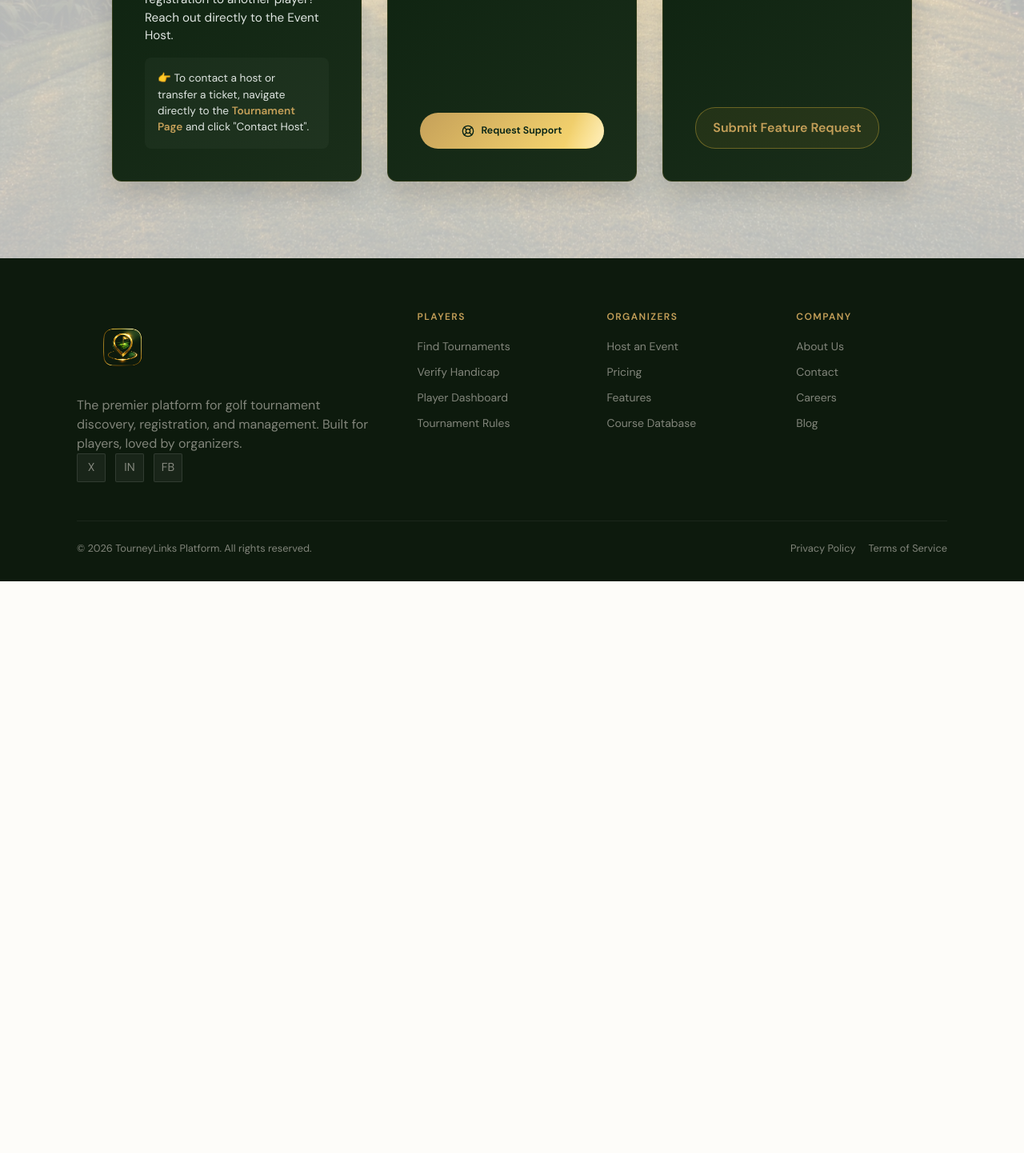
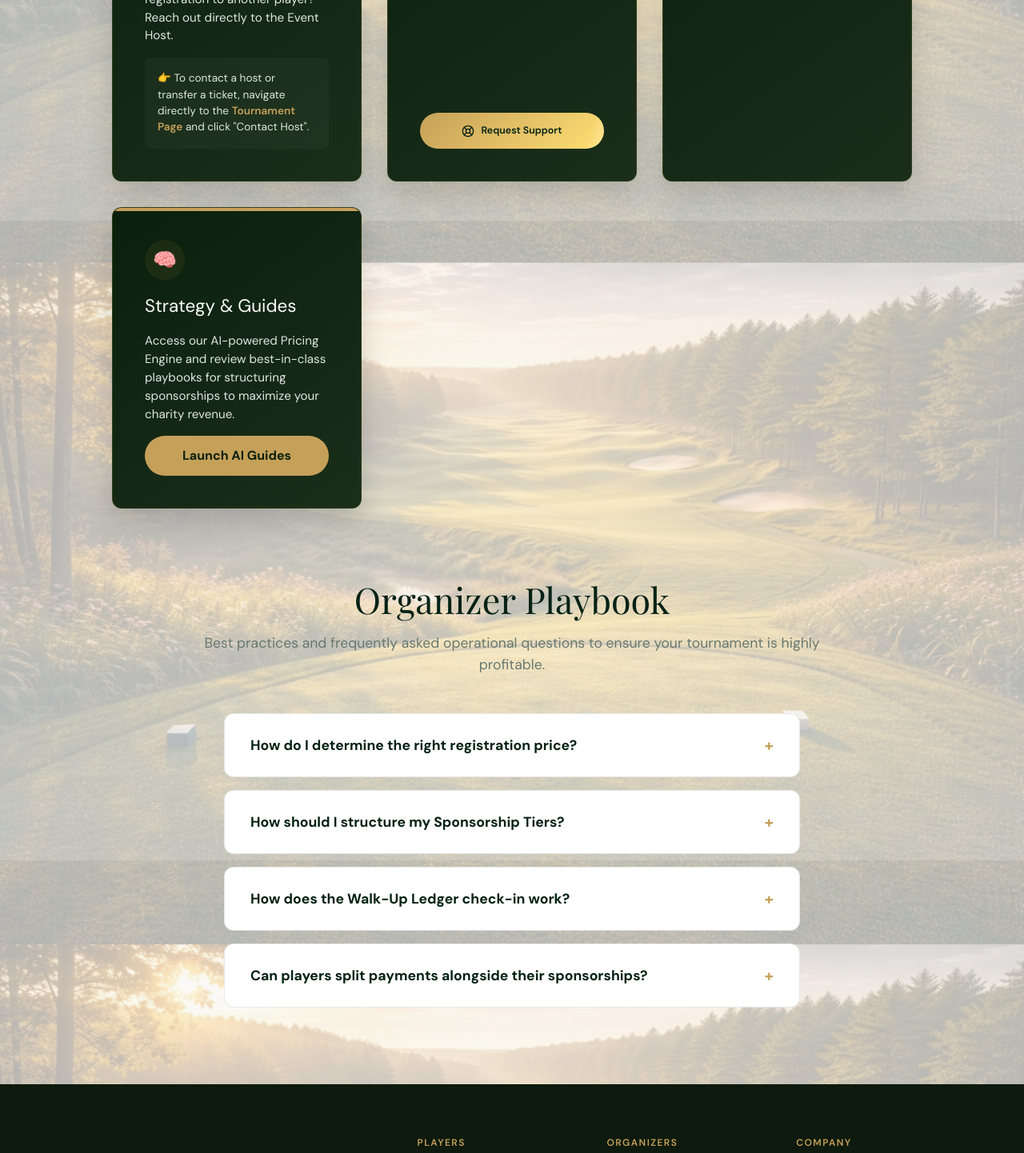
Before and after one commit to mattisaman/tourneylinks, a Next.js app in the folder tourneylinks-web/: page /support in a window 1280 px wide. Shown: the part 680-2122 px from the top of the page at 80% size. Before the commit the page ends 1407 px from the top, so only its background shows below. Built offline with nearby package versions, Linux system fonts and the light colour scheme; no server answers.

Commit message:
feat: expand support hub into a Master Organizer Guides and Strategy Center

```diff
--- a/tourneylinks-web/src/app/support/page.tsx
+++ b/tourneylinks-web/src/app/support/page.tsx
@@ -11,6 +11,12 @@ export default function SupportPage() {
   const [email, setEmail] = useState('');
   const [isSubmitting, setIsSubmitting] = useState(false);
   const [isSuccess, setIsSuccess] = useState(false);
+  const [openFaq, setOpenFaq] = useState<number | null>(null);
+
+  const toggleFaq = (idx: number) => {
+    if (openFaq === idx) setOpenFaq(null);
+    else setOpenFaq(idx);
+  };
 
   // Auto-fill email if logged in
   React.useEffect(() => {
@@ -195,12 +201,88 @@ export default function SupportPage() {
             <p style={{ color: '#e0e6e2', fontSize: '0.95rem', lineHeight: 1.5, flex: 1 }}>
                Have an idea for a new feature? Want to leave a review? We read every single submission and factor your feedback deeply into our engineering roadmap.
             </p>
-            <button onClick={() => setActiveForm('FEATURE_REQUEST')} style={{ display: 'flex', alignItems: 'center', justifyContent: 'center', gap: '0.5rem', padding: '0.8rem', textDecoration: 'none', textAlign: 'center', width: '100%', cursor: 'pointer', background: 'rgba(212,175,55,0.08)', border: '1px solid rgba(212,175,55,0.4)', color: 'var(--gold)', borderRadius: '25px', fontWeight: 600, transition: 'background 0.2s', boxShadow: 'none' }}>
-               Submit Feature Request
-            </button>
+         </div>
+
+         {/* TIER 4: AI Guides */}
+         <div className="support-card" style={{ background: 'linear-gradient(145deg, #0a1f0d, #1a2e1a)', padding: '2.5rem', borderRadius: '12px', border: '1px solid rgba(212,175,55,0.15)', boxShadow: '0 15px 35px rgba(0,0,0,0.15)', display: 'flex', flexDirection: 'column', gap: '1rem', position: 'relative', overflow: 'hidden' }}>
+            <div style={{ position: 'absolute', top: 0, left: 0, right: 0, height: '4px', background: 'var(--gold)' }}></div>
+            <div style={{ width: '50px', height: '50px', borderRadius: '25px', background: 'rgba(212,175,55,0.08)', display: 'flex', alignItems: 'center', justifyContent: 'center', color: 'var(--gold)' }}>
+               <span style={{ fontSize: '1.5rem' }}>🧠</span>
+            </div>
+            <h3 style={{ fontSize: '1.4rem', color: 'var(--white)' }}>Strategy & Guides</h3>
+            <p style={{ color: '#e0e6e2', fontSize: '0.95rem', lineHeight: 1.5, flex: 1 }}>
+               Access our AI-powered Pricing Engine and review best-in-class playbooks for structuring sponsorships to maximize your charity revenue.
+            </p>
+            <Link href="/admin/guides" style={{ display: 'flex', alignItems: 'center', justifyContent: 'center', gap: '0.5rem', padding: '0.8rem', textDecoration: 'none', textAlign: 'center', width: '100%', cursor: 'pointer', background: 'var(--gold)', color: '#0a1f0d', borderRadius: '25px', fontWeight: 700, transition: '0.2s', boxShadow: 'none' }}>
+               Launch AI Guides
+            </Link>
          </div>
 
       </div>
+
+      {/* FAQ & Strategy Playbook Accordion */}
+      <div style={{ marginTop: '5rem', width: '100%', maxWidth: '800px' }}>
+         <div style={{ textAlign: 'center', marginBottom: '3rem' }}>
+            <h2 style={{ fontFamily: 'Playfair Display, serif', fontSize: '2.8rem', color: 'var(--forest)', marginBottom: '0.5rem' }}>Organizer Playbook</h2>
+            <p style={{ fontSize: '1.1rem', color: 'var(--mist)' }}>Best practices and frequently asked operational questions to ensure your tournament is highly profitable.</p>
+         </div>
+
+         <div className="faq-wrap" style={{ width: '100%', margin: '0 auto', display: 'flex', flexDirection: 'column', gap: '1rem' }}>
+
+            {/* FAQ Item 1 */}
+            <div className={`faq-item ${openFaq === 1 ? 'open' : ''}`} style={{ background: '#fff', borderRadius: '12px', border: '1px solid rgba(26,46,26,0.1)', overflow: 'hidden' }}>
+               <div className="faq-q" onClick={() => toggleFaq(1)} style={{ padding: '1.5rem 2rem', display: 'flex', justifyContent: 'space-between', alignItems: 'center', cursor: 'pointer', fontSize: '1.1rem', fontWeight: 700, color: 'var(--forest)' }}>
+                  How do I determine the right registration price?
+                  <span className="faq-toggle" style={{ transition: '0.3s', transform: openFaq === 1 ? 'rotate(45deg)' : 'none' }}>+</span>
+               </div>
+               <div className="faq-a" style={{ display: openFaq === 1 ? 'block' : 'none', padding: '0 2rem 1.5rem 2rem', color: 'var(--mist)', lineHeight: 1.6, fontSize: '0.95rem' }}>
+                  <span style={{ display: 'block', marginBottom: '1rem' }}>Determining your primary ticket price requires balancing your "hardware costs" (Greens Fees + Cart + Food & Beverage banquet) with a healthy profit margin for your charity or foundation.</span>
+                  <strong>The 30% Rule:</strong> We generally advise constructing your primary Foursome ticket at a price point that yields a net profit margin of roughly 30%. This ensures your baseline financials are bulletproof, allowing your Sponsorship Inventory to act as 100% pure profit! To calculate this exactly for your specific geographic area, click the <strong style={{ color: 'var(--gold)' }}>"Launch AI Guides"</strong> button above to use our Demographic Pricing Engine!
+               </div>
+            </div>
+
+            {/* FAQ Item 2 */}
+            <div className={`faq-item ${openFaq === 2 ? 'open' : ''}`} style={{ background: '#fff', borderRadius: '12px', border: '1px solid rgba(26,46,26,0.1)', overflow: 'hidden' }}>
+               <div className="faq-q" onClick={() => toggleFaq(2)} style={{ padding: '1.5rem 2rem', display: 'flex', justifyContent: 'space-between', alignItems: 'center', cursor: 'pointer', fontSize: '1.1rem', fontWeight: 700, color: 'var(--forest)' }}>
+                  How should I structure my Sponsorship Tiers?
+                  <span className="faq-toggle" style={{ transition: '0.3s', transform: openFaq === 2 ? 'rotate(45deg)' : 'none' }}>+</span>
+               </div>
+               <div className="faq-a" style={{ display: openFaq === 2 ? 'block' : 'none', padding: '0 2rem 1.5rem 2rem', color: 'var(--mist)', lineHeight: 1.6, fontSize: '0.95rem' }}>
+                  <span style={{ display: 'block', marginBottom: '1rem' }}>Your tournament is digitally bound by the number of golfers that can physically fit on the course (e.g. 144 players), but your <strong>Sponsorship Revenue is theoretically infinite.</strong></span>
+                  <ul style={{ paddingLeft: '1.5rem', marginBottom: 0 }}>
+                    <li style={{ marginBottom: '0.5rem' }}><strong>1x Exclusive Title Sponsor:</strong> Your highest tier. Bundle this with a complimentary Golf Foursome and prime real estate on the TV Liveboards.</li>
+                    <li style={{ marginBottom: '0.5rem' }}><strong>2x Beverage Carts:</strong> A massive corporate write-off that businesses love to buy because it ensures everyone sees their logo when ordering drinks.</li>
+                    <li><strong>18x Hole Sponsors:</strong> A pure margin play. At $250 a pop, this is an easy buy-in for local businesses that generates $4,500 in pure high-margin profit with zero impact on headcount.</li>
+                  </ul>
+               </div>
+            </div>
+
+            {/* FAQ Item 3 */}
+            <div className={`faq-item ${openFaq === 3 ? 'open' : ''}`} style={{ background: '#fff', borderRadius: '12px', border: '1px solid rgba(26,46,26,0.1)', overflow: 'hidden' }}>
+               <div className="faq-q" onClick={() => toggleFaq(3)} style={{ padding: '1.5rem 2rem', display: 'flex', justifyContent: 'space-between', alignItems: 'center', cursor: 'pointer', fontSize: '1.1rem', fontWeight: 700, color: 'var(--forest)' }}>
+                  How does the Walk-Up Ledger check-in work?
+                  <span className="faq-toggle" style={{ transition: '0.3s', transform: openFaq === 3 ? 'rotate(45deg)' : 'none' }}>+</span>
+               </div>
+               <div className="faq-a" style={{ display: openFaq === 3 ? 'block' : 'none', padding: '0 2rem 1.5rem 2rem', color: 'var(--mist)', lineHeight: 1.6, fontSize: '0.95rem' }}>
+                  A massive pain point for Game Day Operations is tracking exactly who has arrived at the course vs who is running late. To solve this, log into the Admin Dashboard and navigate to the <strong>Print & Post Hub</strong>. You can instantly export an alphabetized "Walk-Up Ledger" PDF that pre-organizes all of your golfers. Simply print it out, place it on a nice clipboard at the registration desk, and physically check off the <code>" [ ] Here "</code> box with a pen as players walk through the clubhouse doors.
+               </div>
+            </div>
+
+            {/* FAQ Item 4 */}
+            <div className={`faq-item ${openFaq === 4 ? 'open' : ''}`} style={{ background: '#fff', borderRadius: '12px', border: '1px solid rgba(26,46,26,0.1)', overflow: 'hidden' }}>
+               <div className="faq-q" onClick={() => toggleFaq(4)} style={{ padding: '1.5rem 2rem', display: 'flex', justifyContent: 'space-between', alignItems: 'center', cursor: 'pointer', fontSize: '1.1rem', fontWeight: 700, color: 'var(--forest)' }}>
+                  Can players split payments alongside their sponsorships?
+                  <span className="faq-toggle" style={{ transition: '0.3s', transform: openFaq === 4 ? 'rotate(45deg)' : 'none' }}>+</span>
+               </div>
+               <div className="faq-a" style={{ display: openFaq === 4 ? 'block' : 'none', padding: '0 2rem 1.5rem 2rem', color: 'var(--mist)', lineHeight: 1.6, fontSize: '0.95rem' }}>
+                  <strong>Yes!</strong> High-end Golf Tournaments often feature "Cart Abandonment" at checkout because a Team Captain realizes they actually don't want to upfront the $1,000 Foursome ticket on their personal credit card. <br/><br/>
+                  Through our native Stripe integration in the Campaign Builder, you can configure your checkout to automatically support Buy-Now-Pay-Later (BNPL) platforms like Affirm and Klarna, or rely on our built in "Split Payment" mechanism that dynamically tracks which members of a specific Foursome have successfully paid their fair share.
+               </div>
+            </div>
+
+         </div>
+      </div>
+
       </div>
     </>
   );
```
